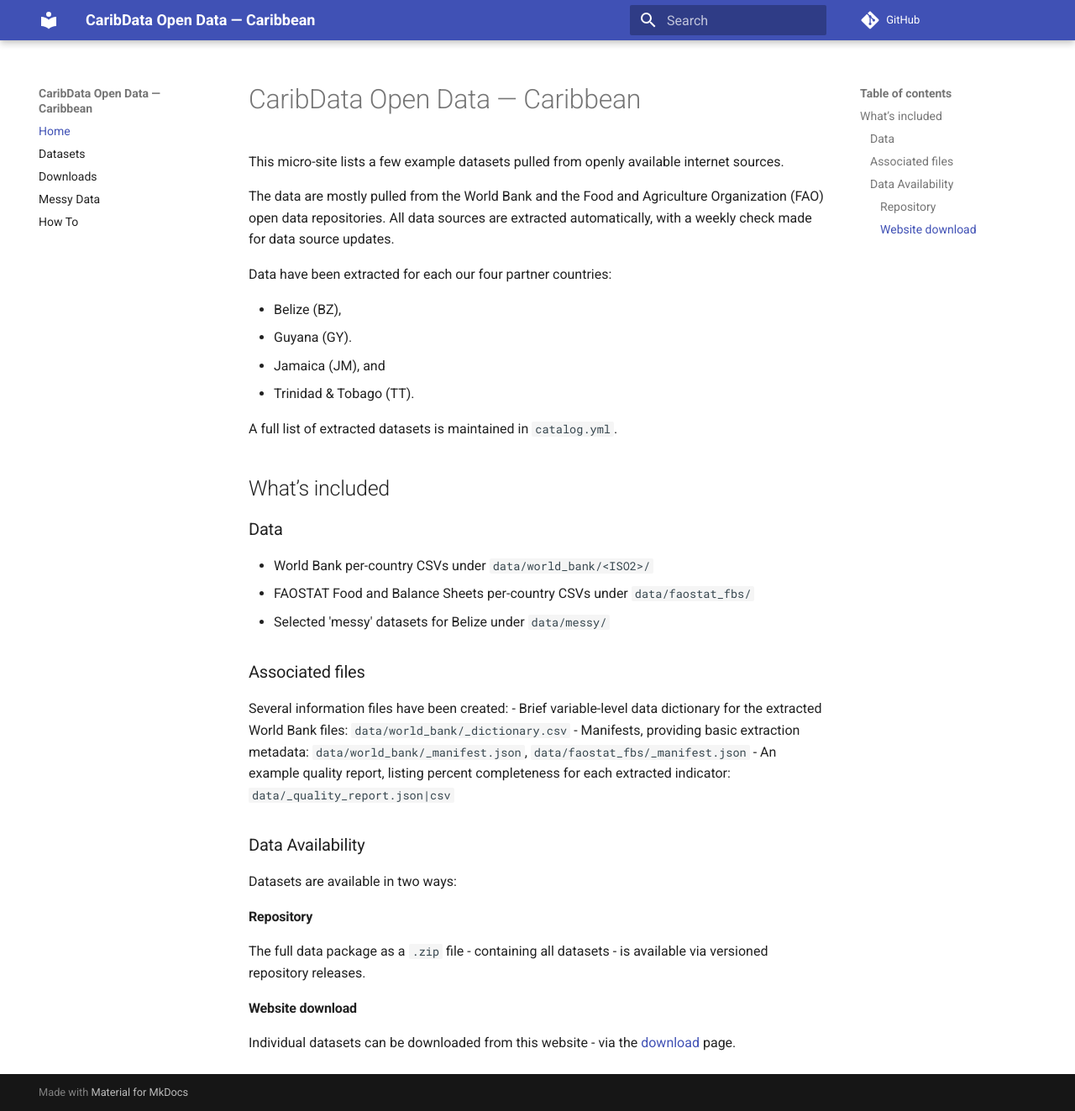
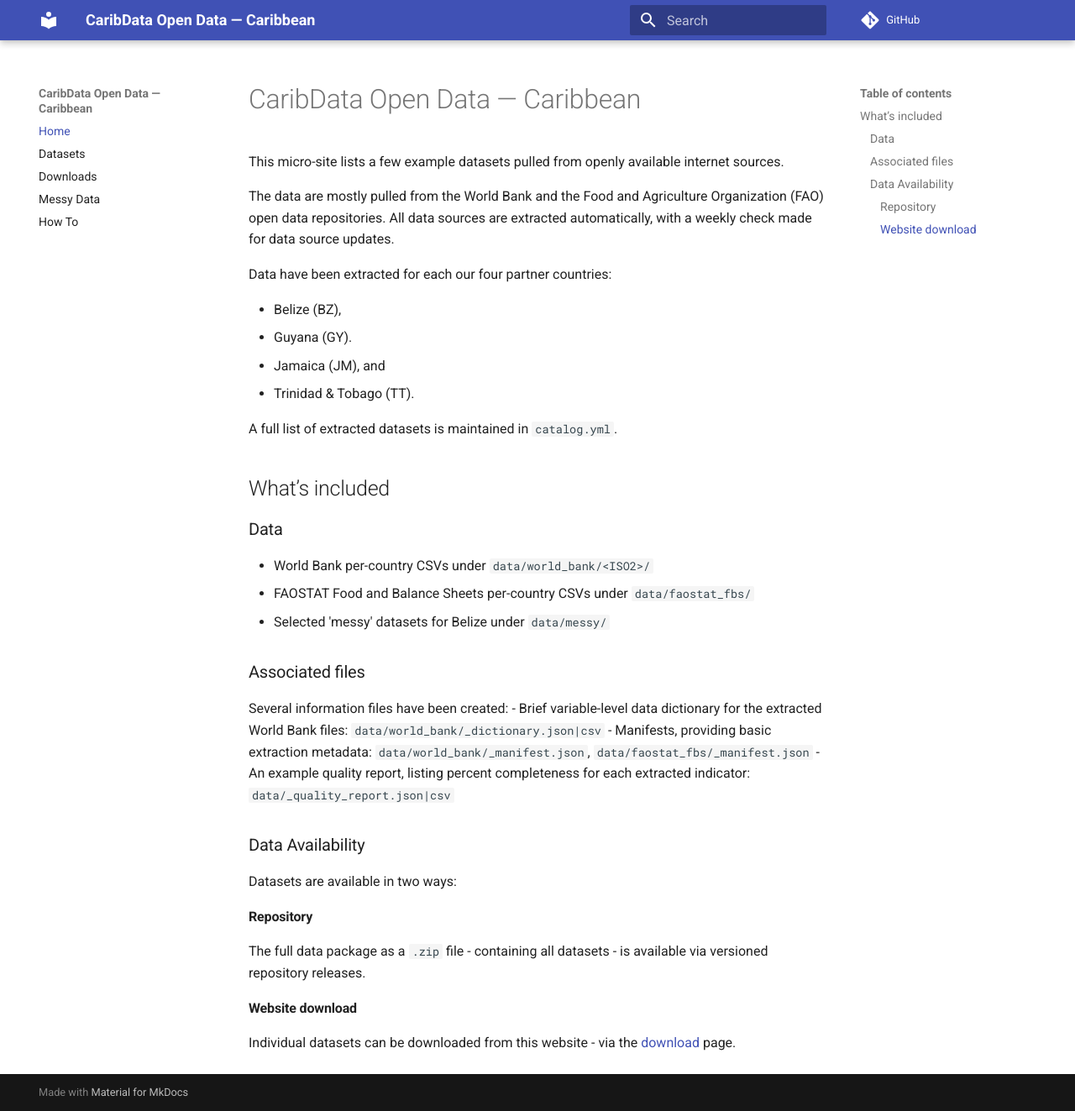
Before and after one commit to CaribData/belize-data-resources, an MkDocs documentation site: the page built from docs/index.md, in a window 1280 px wide and 1323 px high. Shown: the whole window at 84% size. Built offline with MkDocs 1.6.1 and Material for MkDocs 9.7.7, drawn with Linux system fonts in a browser that asks for light colours; comment, search, counter and statistics services are not loaded.

Commit message:
Update index.md

```diff
--- a/docs/index.md
+++ b/docs/index.md
@@ -23,7 +23,7 @@
 
 ### Associated files
 Several information files have been created:
-- Brief variable-level data dictionary for the extracted World Bank files: `data/world_bank/_dictionary.csv`
+- Brief variable-level data dictionary for the extracted World Bank files: `data/world_bank/_dictionary.json|csv`
 - Manifests, providing basic extraction metadata: `data/world_bank/_manifest.json`, `data/faostat_fbs/_manifest.json`
 - An example quality report, listing percent completeness for each extracted indicator: `data/_quality_report.json|csv`
 
```
